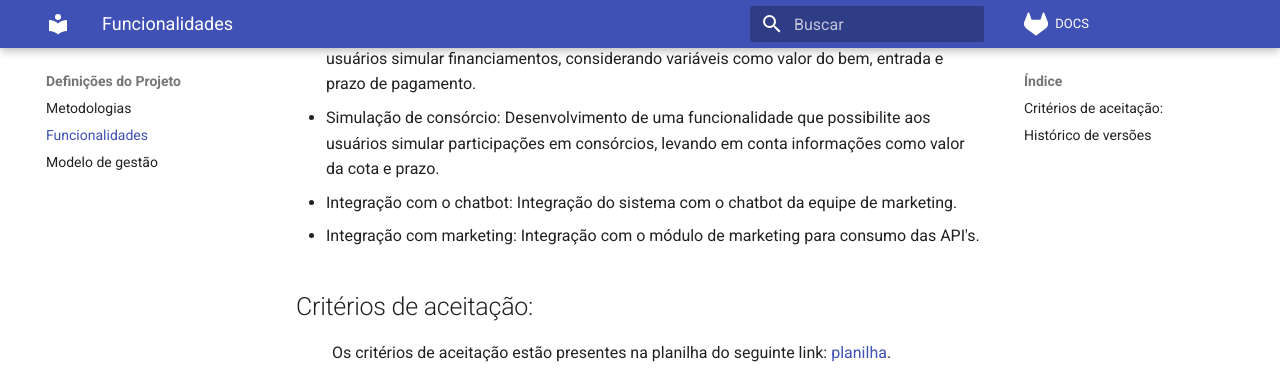
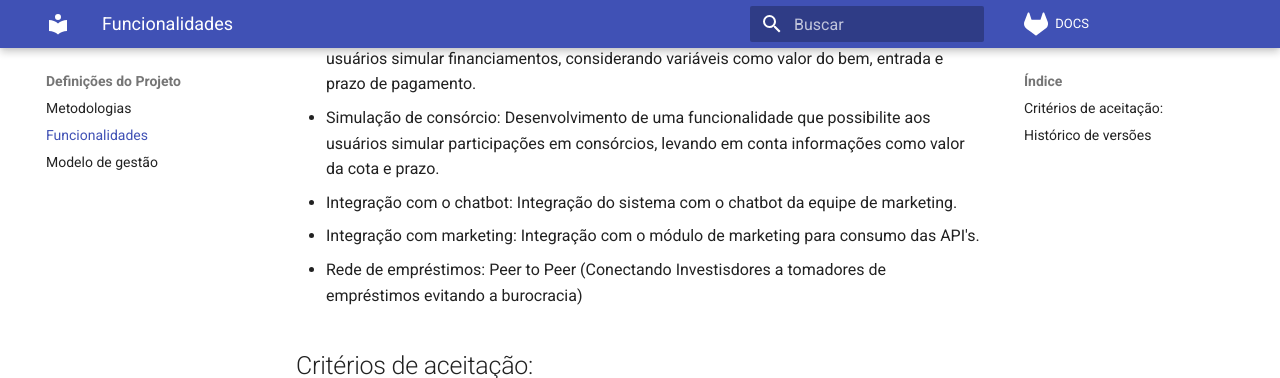
Before and after one commit to Simula-Fin/DOCS, an MkDocs documentation site: the page built from docs/projectDescription/Funcionalidades.md, in a window 1280 px wide and 900 px high, scrolled down 393 px, cut to the strip 0-378 px from the top of the window. Built offline with MkDocs 1.6.1 and Material for MkDocs 9.7.7, drawn with Linux system fonts in a browser that asks for light colours; comment, search, counter and statistics services are not loaded.

Commit message:
Update Funcionalidades.md

```diff
--- a/docs/projectDescription/Funcionalidades.md
+++ b/docs/projectDescription/Funcionalidades.md
@@ -8,6 +8,7 @@
 - Simulação de consórcio: Desenvolvimento de uma funcionalidade que possibilite aos usuários simular participações em consórcios, levando em conta informações como valor da cota e prazo.
 - Integração com o chatbot: Integração do sistema com o chatbot da equipe de marketing.
 - Integração com marketing: Integração com o módulo de marketing para consumo das API's.
+- Rede de empréstimos: Peer to Peer (Conectando Investisdores a tomadores de empréstimos evitando a burocracia)
 
 ## Critérios de aceitação:
 
```
